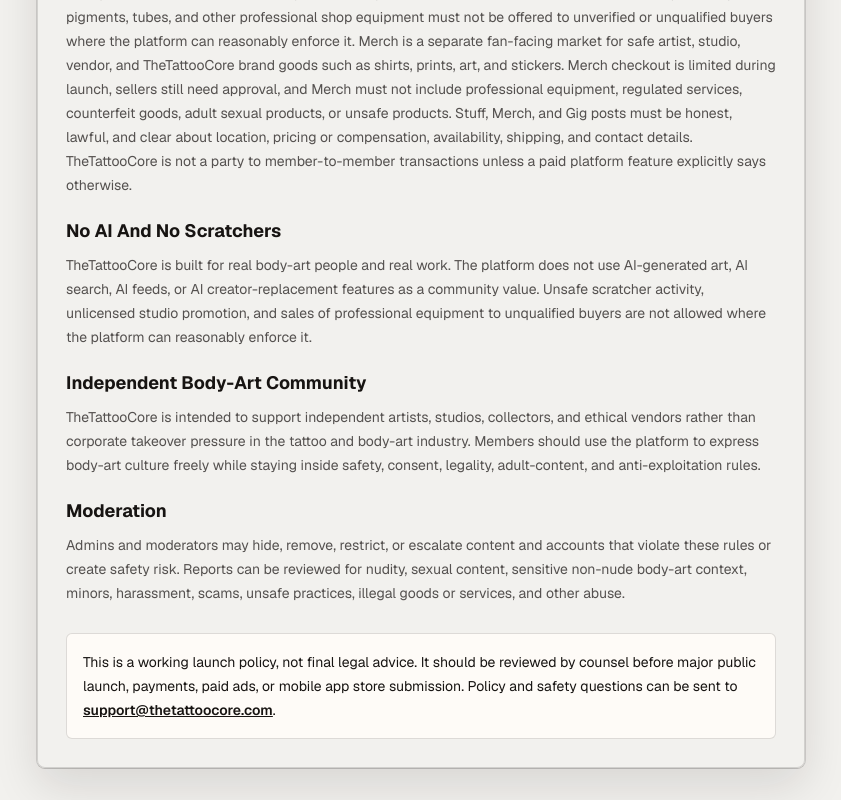
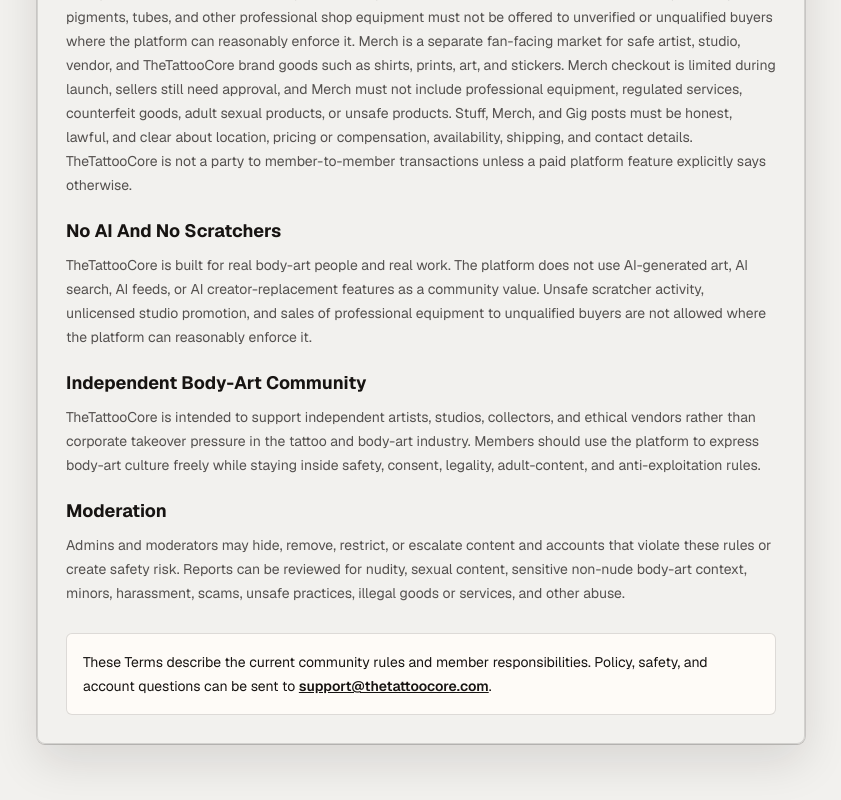
Before and after one commit to lobosdesigns/thetattoocore, a Next.js app: page /terms in a window 1280 px wide. Shown: the part 948-1748 px from the top of the page, without its empty margins (219-1060 px from the left). After the commit the page ends 1724 px from the top, so only its background shows below. Built offline with nearby package versions, Linux system fonts and the light colour scheme; no server answers.

Commit message:
Clarify public launch policy copy

```diff
--- a/scripts/smoke-security-guards.mjs
+++ b/scripts/smoke-security-guards.mjs
@@ -136,6 +136,10 @@ const publicRoadmapSnippets = [
   "privacy shape we are building toward",
   "launch foundation and should be reviewed",
   "Store and app-review screenshots should avoid",
+  "production seller approval",
+  "fulfillment rules are ready",
+  "mobile app store submission",
+  "not final legal advice",
   "If translation is added",
   "should use hosted checkout",
   "provider-backed",
--- a/src/app/page.tsx
+++ b/src/app/page.tsx
@@ -3146,8 +3146,8 @@ export default async function Home({
               <p className="mt-1">
                 Stuff is for professional body-art goods, trade, and seller
                 contact that need verification. Merch is for safe fan-facing
-                brand products the public can buy after production seller
-                approval, shipping, taxes, refunds, and fulfillment rules are ready.
+                brand products the public can browse and buy when checkout is
+                available for the product.
               </p>
             </div>
           </section>
--- a/src/app/support/page.tsx
+++ b/src/app/support/page.tsx
@@ -116,7 +116,7 @@ export default function SupportPage() {
           <h1 className="mt-2 text-3xl font-bold">Support</h1>
           <p className="mt-3 text-sm leading-6 text-[var(--muted)]">
             Help for account access, safety reports, privacy requests,
-            verification, and app-store support.
+            verification, commerce questions, and app support.
           </p>
 
           <div className="mt-6 grid gap-3 sm:grid-cols-3">
--- a/src/app/terms/page.tsx
+++ b/src/app/terms/page.tsx
@@ -92,10 +92,9 @@ export default function TermsPage() {
           </div>
 
           <p className="ttc-surface mt-7 rounded-md border p-4 text-sm leading-6 text-[var(--muted)]">
-            This is a working launch policy, not final legal advice. It should
-            be reviewed by counsel before major public launch, payments, paid
-            ads, or mobile app store submission. Policy and safety questions
-            can be sent to{" "}
+            These Terms describe the current community rules and member
+            responsibilities. Policy, safety, and account questions can be sent
+            to{" "}
             <a className="font-semibold underline" href={`mailto:${supportEmail}`}>
               {supportEmail}
             </a>
```
